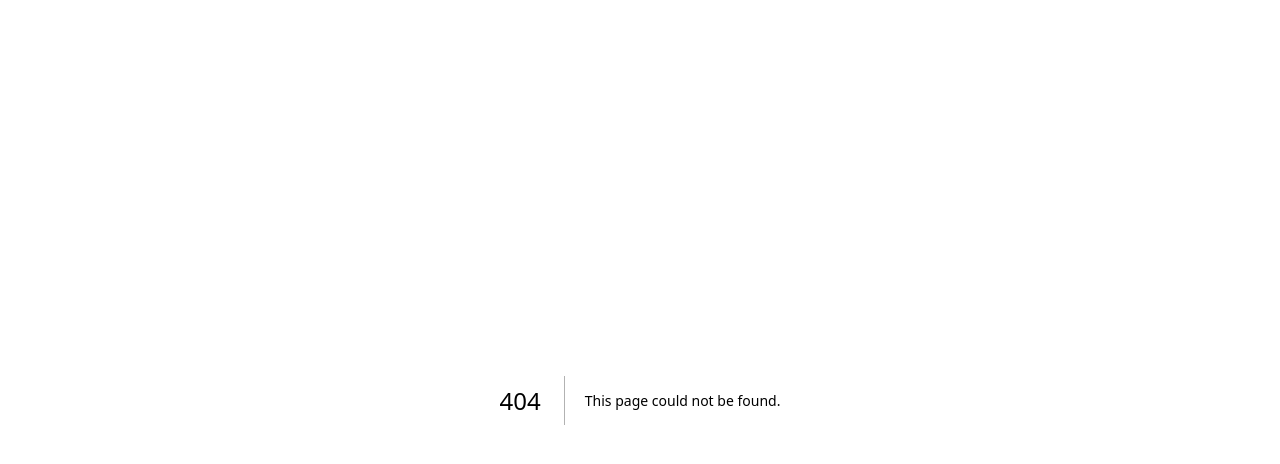
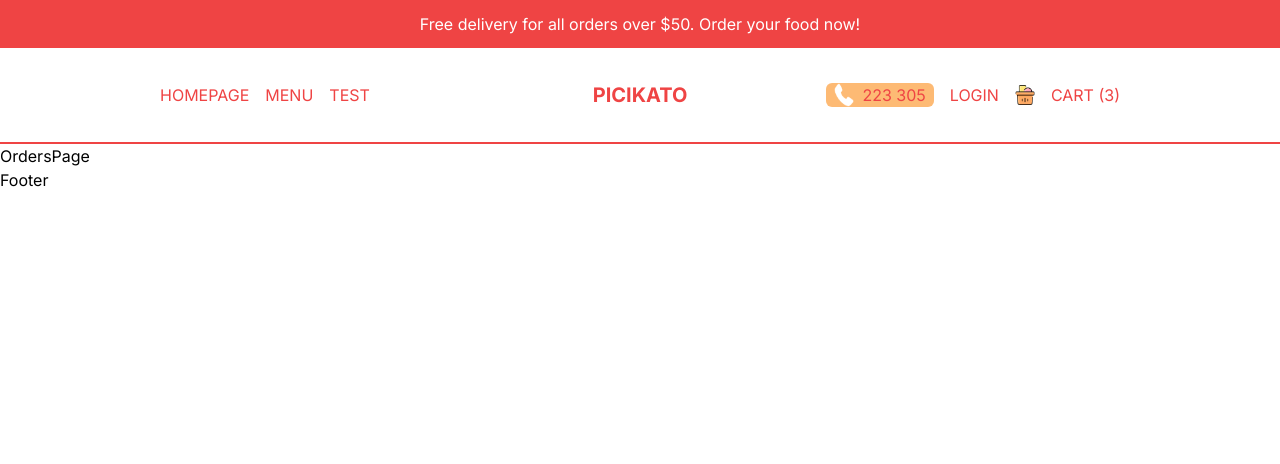
Before and after one commit to aleks-123/picikato-delivery-app, a Next.js app: page /orders in a window 1280 px wide. Before the commit this address had no page. Shown: the top 464 px of the page. Built offline with nearby package versions, Linux system fonts and the light colour scheme.

Commit message:
Createed general strucute of the app, and created navbar and notification

```diff
--- /dev/null
+++ b/src/app/cart/page.tsx
@@ -0,0 +1,7 @@
+import React from 'react';
+
+function CartPage() {
+  return <div>CartPage</div>;
+}
+
+export default CartPage;
--- a/src/app/layout.tsx
+++ b/src/app/layout.tsx
@@ -1,22 +1,30 @@
-import './globals.css'
-import type { Metadata } from 'next'
-import { Inter } from 'next/font/google'
+import './globals.css';
+import type { Metadata } from 'next';
+import { Inter } from 'next/font/google';
+import Notification from '@/components/Notification';
+import Navbar from '@/components/Navbar';
+import Footer from '@/components/Footer';
 
-const inter = Inter({ subsets: ['latin'] })
+const inter = Inter({ subsets: ['latin'] });
 
 export const metadata: Metadata = {
   title: 'Create Next App',
   description: 'Generated by create next app',
-}
+};
 
 export default function RootLayout({
   children,
 }: {
-  children: React.ReactNode
+  children: React.ReactNode;
 }) {
   return (
-    <html lang="en">
-      <body className={inter.className}>{children}</body>
+    <html lang='en'>
+      <body className={inter.className}>
+        <Notification />
+        <Navbar />
+        {children}
+        <Footer />
+      </body>
     </html>
-  )
+  );
 }
--- /dev/null
+++ b/src/app/login/page.tsx
@@ -0,0 +1,7 @@
+import React from 'react';
+
+function LoginPage() {
+  return <div>LoginPage</div>;
+}
+
+export default LoginPage;
--- /dev/null
+++ b/src/app/menu/[category]/page.tsx
@@ -0,0 +1,7 @@
+import React from 'react';
+
+function CategoryPage() {
+  return <div>CategoryPage</div>;
+}
+
+export default CategoryPage;
--- /dev/null
+++ b/src/app/menu/page.tsx
@@ -0,0 +1,7 @@
+import React from 'react';
+
+function MenuPage() {
+  return <div>MenuPage</div>;
+}
+
+export default MenuPage;
--- /dev/null
+++ b/src/app/orders/page.tsx
@@ -0,0 +1,7 @@
+import React from 'react';
+
+function OrdersPage() {
+  return <div>OrdersPage</div>;
+}
+
+export default OrdersPage;
--- /dev/null
+++ b/src/app/product/[id]/page.tsx
@@ -0,0 +1,7 @@
+import React from 'react';
+
+function SingleProduct() {
+  return <div>SingleProduct</div>;
+}
+
+export default SingleProduct;
--- /dev/null
+++ b/src/components/Carticon.tsx
@@ -0,0 +1,16 @@
+import Image from 'next/image';
+import Link from 'next/link';
+import React from 'react';
+
+function Carticon() {
+  return (
+    <Link href='/cart' className='flex items-center gap-4'>
+      <div className='relative w-8 h-8 md:w-5 md:h-5'>
+        <Image src='/cart.png' alt='' fill />
+      </div>
+      <span>Cart (3)</span>
+    </Link>
+  );
+}
+
+export default Carticon;
--- /dev/null
+++ b/src/components/Footer.tsx
@@ -0,0 +1,7 @@
+import React from 'react';
+
+function Footer() {
+  return <div>Footer</div>;
+}
+
+export default Footer;
--- /dev/null
+++ b/src/components/Menu.tsx
@@ -0,0 +1,64 @@
+'use client';
+
+import Image from 'next/image';
+import Link from 'next/link';
+import React, { useState } from 'react';
+import Carticon from './Carticon';
+
+function Menu() {
+  const [open, setOpen] = useState<boolean>(false);
+
+  // Temporary data
+  const user = false;
+  const links = [
+    { id: 1, title: 'Homepage', url: '/' },
+    { id: 2, title: 'Menu', url: '/menu' },
+    { id: 3, title: 'Working Hours', url: '/' },
+    { id: 4, title: 'Contant', url: '/' },
+  ];
+
+  return (
+    <div>
+      {!open ? (
+        <Image
+          onClick={() => setOpen(true)}
+          src='/open.png'
+          alt='Open menu image'
+          width={20}
+          height={20}
+        />
+      ) : (
+        <Image
+          onClick={() => setOpen(false)}
+          src='/close.png'
+          alt='Open menu image'
+          width={20}
+          height={20}
+        />
+      )}
+      {open && (
+        <div className='bg-red-500 text-white absolute right-0 top-24 w-full h-[calc(100vh-6rem)] flex flex-col items-center justify-center text-3xl gap-8 z-10'>
+          {links.map((item) => (
+            <Link key={item.id} href={item.url} onClick={() => setOpen(false)}>
+              {item.title}
+            </Link>
+          ))}
+          {!user ? (
+            <Link onClick={() => setOpen(false)} href='/login'>
+              Login
+            </Link>
+          ) : (
+            <Link onClick={() => setOpen(false)} href='/orders'>
+              Orders
+            </Link>
+          )}
+          <Link onClick={() => setOpen(false)} href='/cart'>
+            <Carticon />
+          </Link>
+        </div>
+      )}
+    </div>
+  );
+}
+
+export default Menu;
--- /dev/null
+++ b/src/components/Navbar.tsx
@@ -0,0 +1,50 @@
+import React from 'react';
+import Menu from './Menu';
+import Link from 'next/link';
+import Carticon from './Carticon';
+import Image from 'next/image';
+
+function Navbar() {
+  // da se napravi nesto dali kolata e dizel ili ne
+  const user = false;
+
+  return (
+    <div className='h-12 text-red-500 p-4 flex justify-between items-center  border-b-2 border-red-500 uppercase md:h-24 lg:px-20 xl:px-40'>
+      {/* LEFT LINKS */}
+      <div className='hidden md:flex gap-4 flex-1'>
+        <Link href='/'>Homepage</Link>
+        <Link href='/menu'>Menu</Link>
+        <Link href='/'>TEST</Link>
+      </div>
+      {/* LOGO */}
+      <div className='text-xl md:font-bold flex-1 md:text-center'>
+        <Link href='/'>Picikato</Link>
+      </div>
+      {/* MOBILE MENU */}
+      <div className='md:hidden'>
+        <Menu />
+      </div>
+      {/* RIGHT LINKS */}
+      <div className='hidden  md:flex gap-4 items-center flex-1 md:justify-end'>
+        <div className='md:absolute top-3 r-2 lg:static gap-2 cursor-pointer bg-orange-300 px-2 rounded-md flex'>
+          <Image
+            src='/phone.png'
+            alt='This is phone logo'
+            width={20}
+            height={20}
+          />
+          <span>223 305</span>
+        </div>
+        {!user ? (
+          <Link href='/'>Login</Link>
+        ) : (
+          <Link href='/orders'>Orders</Link>
+        )}
+
+        <Carticon />
+      </div>
+    </div>
+  );
+}
+
+export default Navbar;
--- /dev/null
+++ b/src/components/Notification.tsx
@@ -0,0 +1,11 @@
+import React from 'react';
+
+function Notification() {
+  return (
+    <div className='h-12 bg-red-500 text-white px-4 flex items-center justify-center text-sm md:text-base cursor-pointer'>
+      Free delivery for all orders over $50. Order your food now!
+    </div>
+  );
+}
+
+export default Notification;
```
